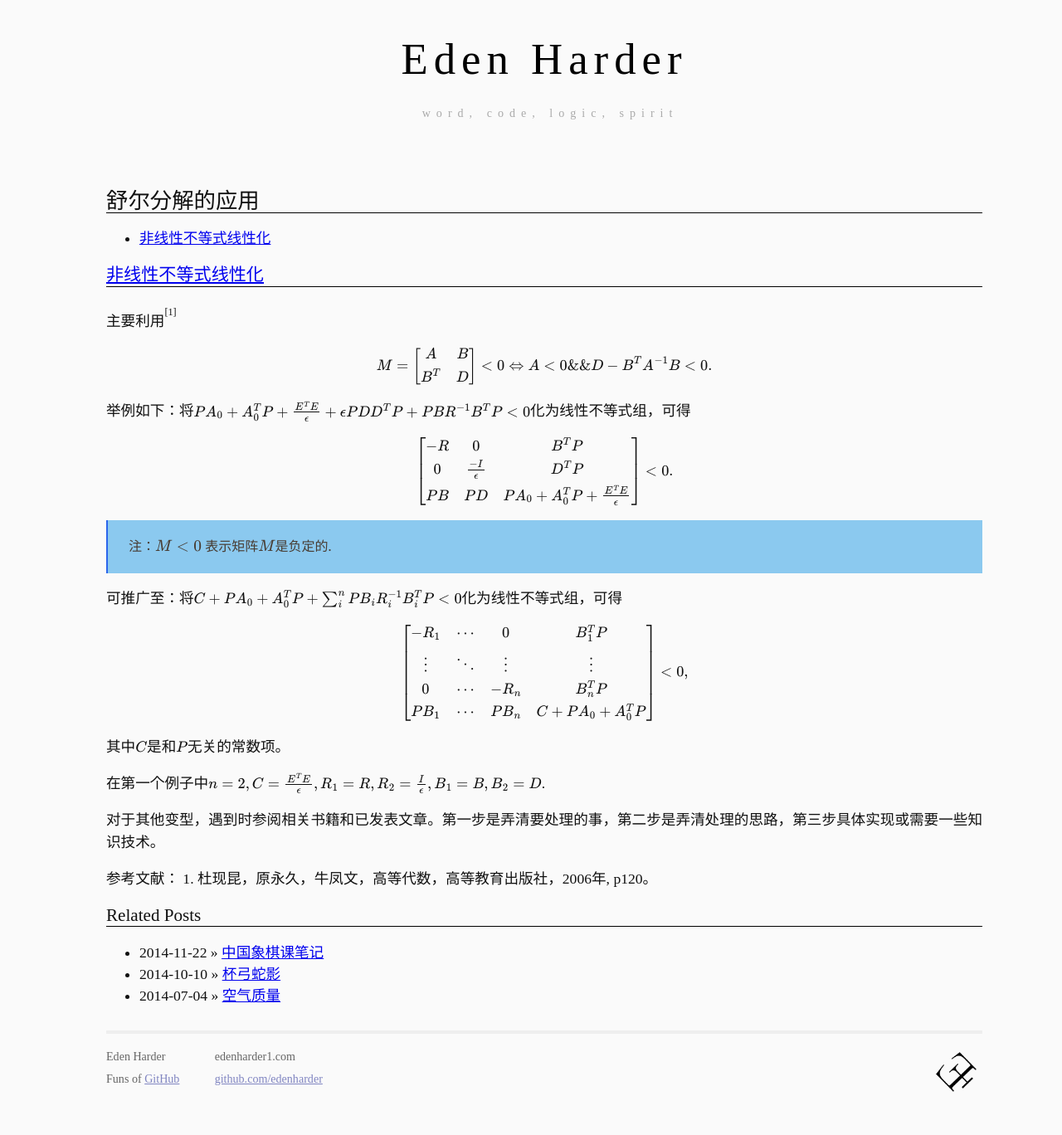
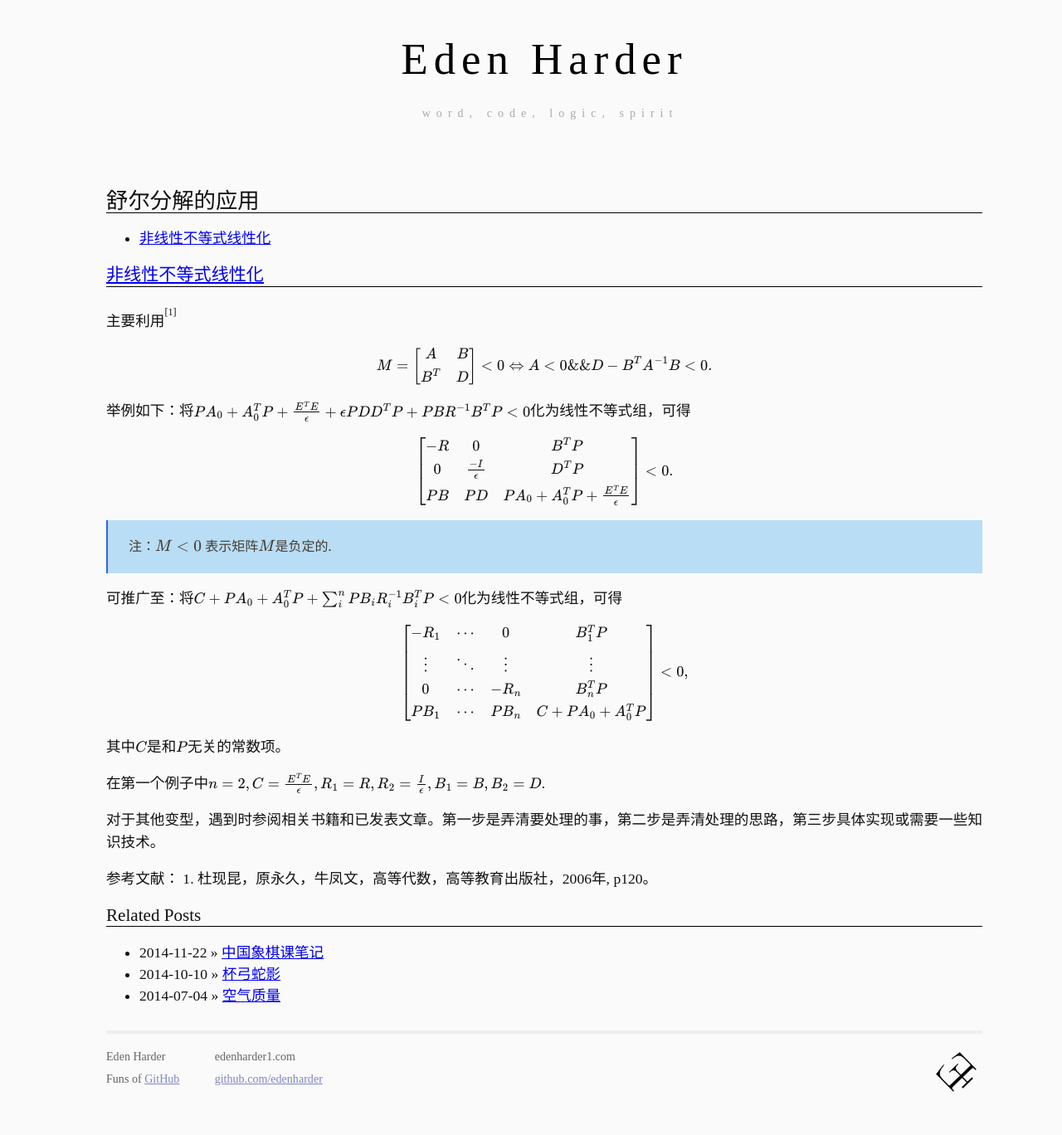
Before and after one commit to hueidou/hueidou.github.io, a Jekyll site: the page built from _posts/2014-06-17-shur.html, in a window 1280 px wide. Shown: the whole page at 83% size. Built offline with Jekyll 4.4.1, drawn with Linux system fonts in a browser that asks for light colours; nearby versions of some CDN libraries; library files that are not in the unit come from our copies; Markdown is read by kramdown in place of the engine named in the settings; formulas are drawn with MathJax 3; comment, search, counter and statistics services are not loaded.

Commit message:
change the weight of font and the background of blockquote

```diff
--- a/css/screen.css
+++ b/css/screen.css
@@ -92,7 +92,7 @@
 position: relative;
 color: #483c32;
 border-left:2px solid #2B65EC;
-background: rgba(30,153,230,0.5);
+background: rgba(30,153,230,0.3);
 }
 
 blockquote cite {
```
